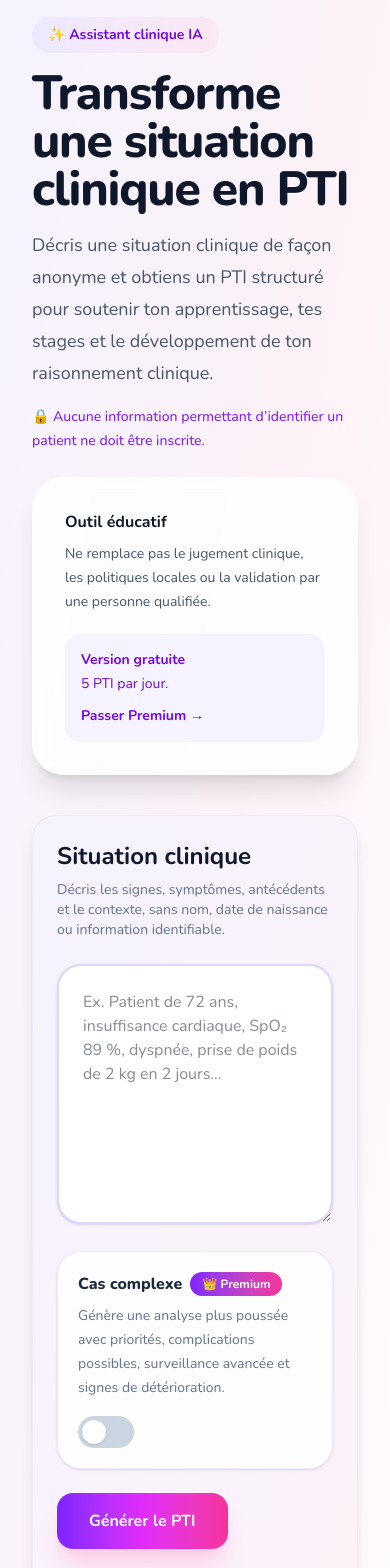
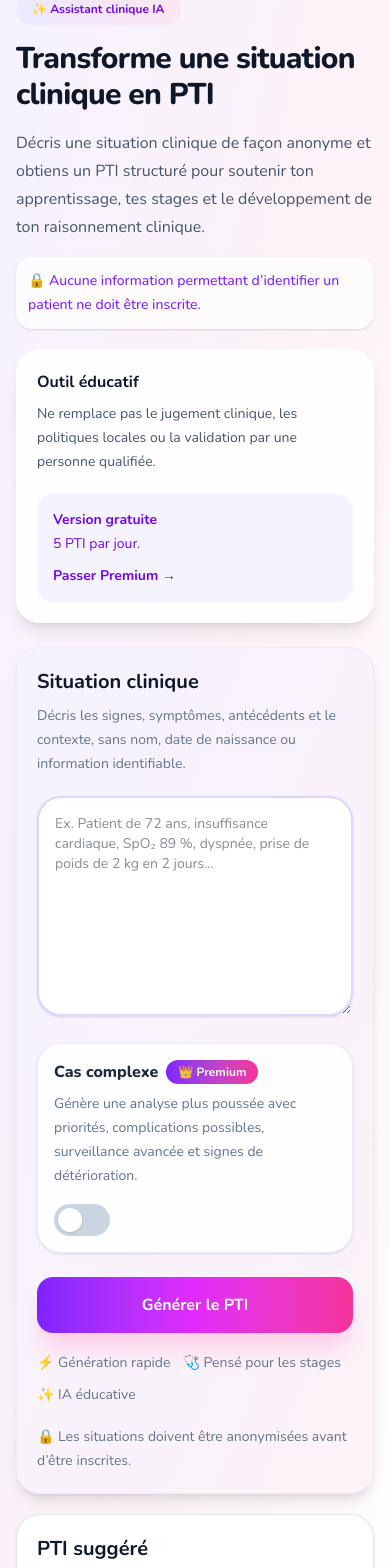
Before and after one commit to RoxanneChamb/repere-pti, a Next.js app: page /generer in a window 390 px wide. Shown: the part 120-1688 px from the top of the page. Built offline with nearby package versions, Linux system fonts and the light colour scheme; no server answers.

Commit message:
Amelioration mobile page generer

```diff
--- a/app/generer/page.tsx
+++ b/app/generer/page.tsx
@@ -138,7 +138,6 @@ export default function GenererPage() {
     }
 
     const doc = new jsPDF();
-
     const date = new Date().toLocaleDateString("fr-CA");
 
     doc.setFont("helvetica", "bold");
@@ -151,11 +150,7 @@ export default function GenererPage() {
     doc.setFont("helvetica", "normal");
     doc.setFontSize(9);
     doc.text(`Date : ${date}`, 20, 38);
-    doc.text(
-      "Outil éducatif - Ne remplace pas le jugement clinique.",
-      20,
-      44
-    );
+    doc.text("Outil éducatif - Ne remplace pas le jugement clinique.", 20, 44);
 
     doc.setDrawColor(139, 92, 246);
     doc.line(20, 50, 190, 50);
@@ -195,30 +190,30 @@ export default function GenererPage() {
     <main className="min-h-screen bg-gradient-to-br from-violet-50 via-pink-50 to-white text-slate-900">
       <Navbar />
 
-      <section className="mx-auto max-w-7xl px-8 py-14">
-        <div className="mb-10 flex flex-col justify-between gap-6 lg:flex-row">
+      <section className="mx-auto max-w-7xl px-4 py-8 md:px-8 md:py-14">
+        <div className="mb-6 flex flex-col justify-between gap-5 lg:mb-10 lg:flex-row lg:gap-6">
           <div>
-            <div className="mb-4 inline-flex items-center gap-2 rounded-full bg-gradient-to-r from-violet-100 to-pink-100 px-4 py-2 text-sm font-bold text-violet-700">
+            <div className="mb-4 inline-flex items-center gap-2 rounded-full bg-gradient-to-r from-violet-100 to-pink-100 px-4 py-2 text-xs font-bold text-violet-700 md:text-sm">
               ✨ Assistant clinique IA
             </div>
 
-            <h1 className="text-5xl font-extrabold tracking-tight sm:text-6xl">
+            <h1 className="text-3xl font-extrabold tracking-tight sm:text-4xl md:text-6xl">
               Transforme une situation clinique en PTI
             </h1>
 
-            <p className="mt-4 max-w-2xl text-lg leading-8 text-slate-600">
+            <p className="mt-4 max-w-2xl text-base leading-7 text-slate-600 md:text-lg md:leading-8">
               Décris une situation clinique de façon anonyme et obtiens un PTI
               structuré pour soutenir ton apprentissage, tes stages et le
               développement de ton raisonnement clinique.
             </p>
 
-            <p className="mt-4 max-w-2xl text-sm font-medium leading-6 text-violet-600">
+            <p className="mt-4 max-w-2xl rounded-2xl bg-white/70 p-3 text-sm font-medium leading-6 text-violet-600 shadow-sm md:bg-transparent md:p-0 md:shadow-none">
               🔒 Aucune information permettant d’identifier un patient ne doit
               être inscrite.
             </p>
           </div>
 
-          <div className="rounded-[32px] border border-white/50 bg-white/80 p-8 shadow-xl backdrop-blur">
+          <div className="rounded-3xl border border-white/50 bg-white/85 p-5 shadow-lg backdrop-blur md:rounded-[32px] md:p-8 md:shadow-xl">
             <p className="font-bold">Outil éducatif</p>
 
             <p className="mt-2 text-sm leading-6 text-slate-600">
@@ -251,26 +246,26 @@ export default function GenererPage() {
           </div>
         </div>
 
-        <div className="grid gap-6 lg:grid-cols-2">
-          <div className="rounded-3xl border border-violet-100 bg-gradient-to-br from-violet-50 to-pink-50 p-6 shadow-lg">
-            <p className="text-2xl font-bold">Situation clinique</p>
+        <div className="grid gap-5 lg:grid-cols-2 lg:gap-6">
+          <div className="rounded-3xl border border-violet-100 bg-gradient-to-br from-violet-50 to-pink-50 p-5 shadow-lg md:p-6">
+            <p className="text-xl font-bold md:text-2xl">Situation clinique</p>
 
-            <p className="mt-2 text-sm text-slate-500">
+            <p className="mt-2 text-sm leading-6 text-slate-500">
               Décris les signes, symptômes, antécédents et le contexte, sans
               nom, date de naissance ou information identifiable.
             </p>
 
             <textarea
-              className="mt-6 min-h-[260px] w-full rounded-3xl border-2 border-violet-200 bg-white p-6 text-base shadow-sm outline-none transition focus:border-violet-500 focus:ring-4 focus:ring-violet-100"
+              className="mt-5 min-h-[220px] w-full rounded-3xl border-2 border-violet-200 bg-white p-4 text-sm shadow-sm outline-none transition focus:border-violet-500 focus:ring-4 focus:ring-violet-100 md:mt-6 md:min-h-[260px] md:p-6 md:text-base"
               placeholder="Ex. Patient de 72 ans, insuffisance cardiaque, SpO₂ 89 %, dyspnée, prise de poids de 2 kg en 2 jours..."
               value={situation}
               onChange={(e) => setSituation(e.target.value)}
             />
 
-            <div className="mt-5 rounded-3xl border border-violet-100 bg-white/85 p-5 shadow-sm">
+            <div className="mt-5 rounded-3xl border border-violet-100 bg-white/85 p-4 shadow-sm md:p-5">
               <label className="flex cursor-pointer flex-col gap-4 sm:flex-row sm:items-center sm:justify-between">
                 <div>
-                  <div className="flex items-center gap-2">
+                  <div className="flex flex-wrap items-center gap-2">
                     <p className="font-extrabold text-slate-800">
                       Cas complexe
                     </p>
@@ -290,7 +285,7 @@ export default function GenererPage() {
                 <button
                   type="button"
                   onClick={() => setModeComplexe(!modeComplexe)}
-                  className={`relative h-8 w-14 rounded-full transition ${
+                  className={`relative h-8 w-14 shrink-0 rounded-full transition ${
                     modeComplexe
                       ? "bg-gradient-to-r from-violet-600 to-pink-500"
                       : "bg-slate-300"
@@ -308,7 +303,7 @@ export default function GenererPage() {
             <button
               onClick={genererPTI}
               disabled={chargement}
-              className="mt-6 rounded-2xl bg-gradient-to-r from-violet-600 via-fuchsia-500 to-pink-500 px-8 py-4 font-bold text-white shadow-xl shadow-pink-200 transition hover:scale-105 disabled:cursor-not-allowed disabled:opacity-60"
+              className="mt-6 w-full rounded-2xl bg-gradient-to-r from-violet-600 via-fuchsia-500 to-pink-500 px-8 py-4 font-bold text-white shadow-xl shadow-pink-200 transition hover:scale-[1.01] disabled:cursor-not-allowed disabled:opacity-60 sm:w-auto"
             >
               {chargement
                 ? "Génération..."
@@ -317,22 +312,22 @@ export default function GenererPage() {
                   : "Générer le PTI"}
             </button>
 
-            <div className="mt-5 flex flex-wrap gap-4 text-sm text-slate-500">
+            <div className="mt-5 flex flex-wrap gap-3 text-sm text-slate-500 md:gap-4">
               <span>⚡ Génération rapide</span>
               <span>🩺 Pensé pour les stages</span>
               <span>✨ IA éducative</span>
               {modeComplexe && <span>👑 Mode complexe activé</span>}
             </div>
 
-            <p className="mt-5 text-sm text-slate-500">
+            <p className="mt-5 text-sm leading-6 text-slate-500">
               🔒 Les situations doivent être anonymisées avant d’être inscrites.
             </p>
           </div>
 
-          <div className="rounded-3xl border border-slate-200 bg-white p-7 shadow-sm">
-            <div className="flex flex-col gap-2 sm:flex-row sm:items-center sm:justify-between">
+          <div className="rounded-3xl border border-slate-200 bg-white p-5 shadow-sm md:p-7">
+            <div className="flex flex-col gap-3 sm:flex-row sm:items-center sm:justify-between">
               <div>
-                <p className="text-2xl font-bold">PTI suggéré</p>
+                <p className="text-xl font-bold md:text-2xl">PTI suggéré</p>
 
                 <p className="mt-2 text-sm text-slate-500">
                   Ton plan apparaîtra ici après génération.
@@ -340,19 +335,19 @@ export default function GenererPage() {
               </div>
 
               {modeComplexe && (
-                <span className="rounded-full bg-violet-100 px-4 py-2 text-xs font-bold text-violet-700">
+                <span className="w-fit rounded-full bg-violet-100 px-4 py-2 text-xs font-bold text-violet-700">
                   👑 Cas complexe
                 </span>
               )}
             </div>
 
-            <div className="mt-6 min-h-[360px] rounded-[32px] bg-gradient-to-br from-slate-50 to-violet-50 p-6">
+            <div className="mt-5 min-h-[320px] rounded-3xl bg-gradient-to-br from-slate-50 to-violet-50 p-4 md:mt-6 md:min-h-[360px] md:rounded-[32px] md:p-6">
               {resultat ? (
-                <pre className="whitespace-pre-wrap text-sm leading-7 text-slate-700">
+                <pre className="whitespace-pre-wrap break-words text-sm leading-7 text-slate-700">
                   {resultat}
                 </pre>
               ) : (
-                <div className="flex h-[300px] items-center justify-center text-center text-slate-400">
+                <div className="flex h-[260px] items-center justify-center text-center text-sm text-slate-400 md:h-[300px]">
                   Génère un PTI pour voir les résultats ici.
                 </div>
               )}
@@ -361,7 +356,7 @@ export default function GenererPage() {
             {resultat && premium && (
               <button
                 onClick={telechargerPDF}
-                className="mt-4 rounded-2xl bg-gradient-to-r from-violet-600 to-pink-500 px-6 py-3 font-bold text-white shadow-lg shadow-pink-200 transition hover:-translate-y-0.5 hover:shadow-xl"
+                className="mt-4 w-full rounded-2xl bg-gradient-to-r from-violet-600 to-pink-500 px-6 py-3 font-bold text-white shadow-lg shadow-pink-200 transition hover:-translate-y-0.5 hover:shadow-xl sm:w-auto"
               >
                 📄 Télécharger en PDF
               </button>
```
